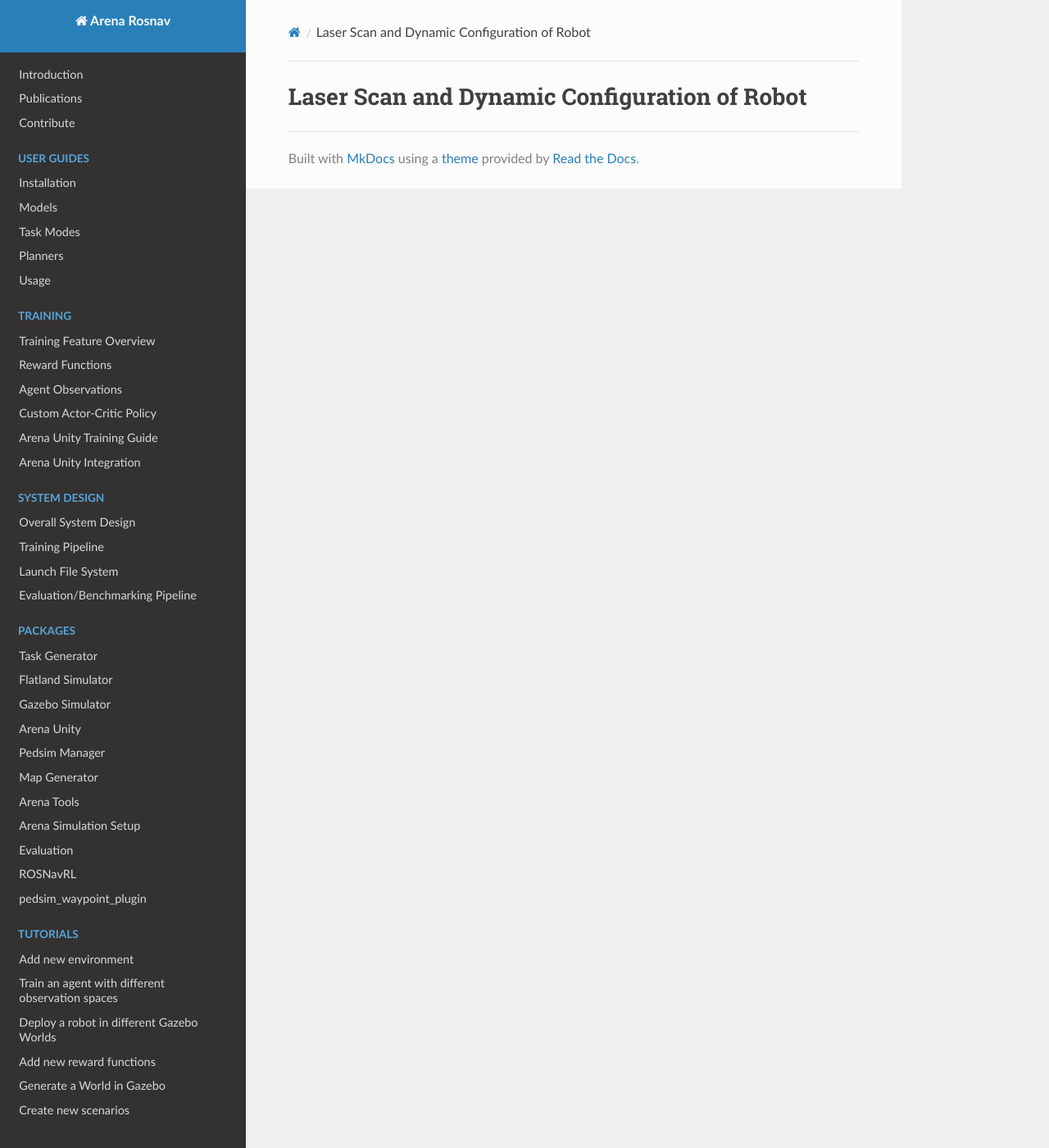
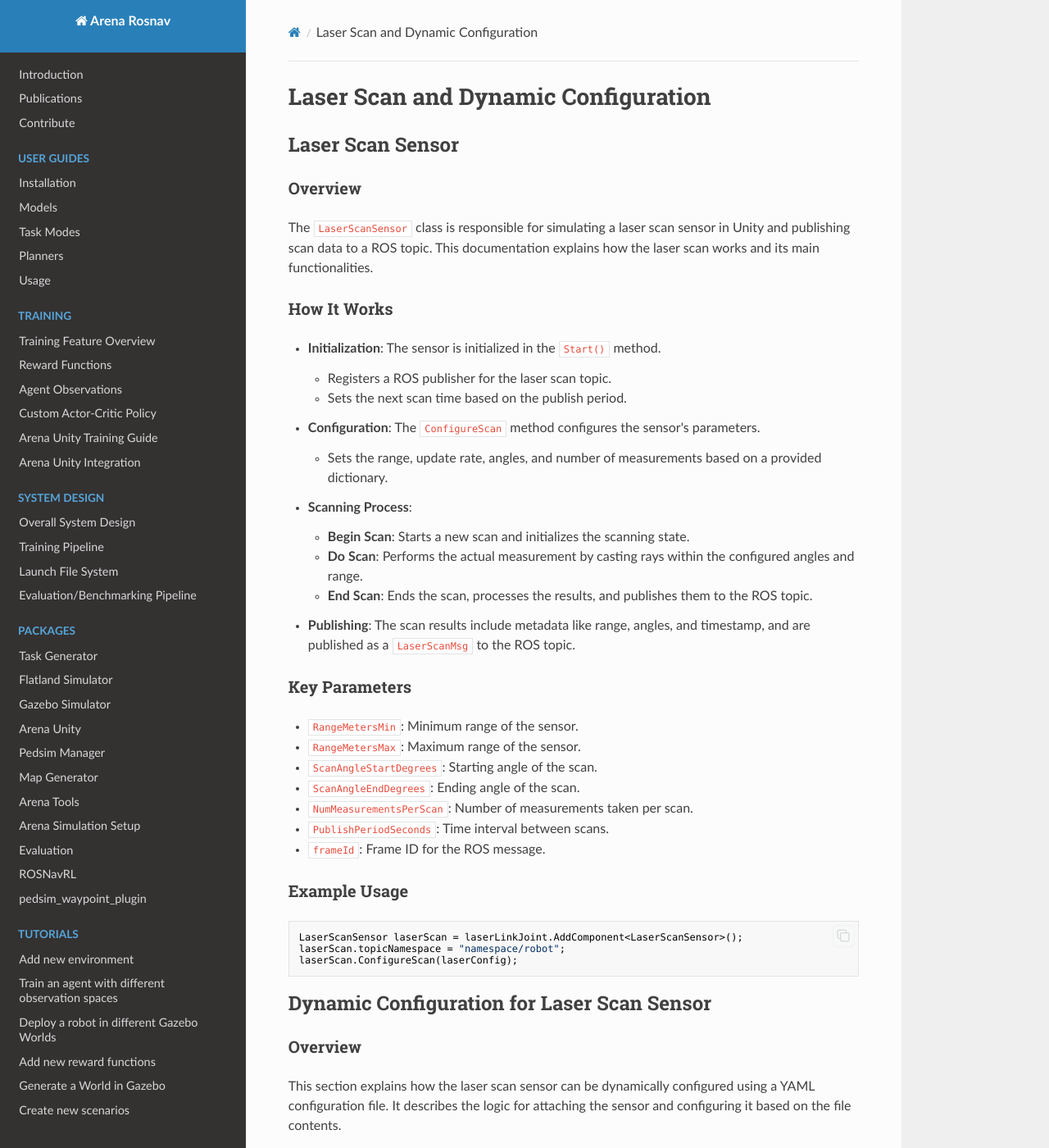
Before and after one commit to Arena-Rosnav/.github, an MkDocs documentation site: the page built from docs/packages/unity/dynamic_configuration.md, in a window 1280 px wide and 1400 px high. Shown: the whole window at 82% size. Built offline with MkDocs 1.6.1, drawn with Linux system fonts in a browser that asks for light colours; nearby versions of some CDN libraries; comment, search, counter and statistics services are not loaded; some of the changed text lies outside the part shown.

Commit message:
docs for unity laser scan and dynamic configuration

````diff
--- a/docs/packages/unity/dynamic_configuration.md
+++ b/docs/packages/unity/dynamic_configuration.md
@@ -1,2 +1,84 @@
 
-# Laser Scan and Dynamic Configuration of Robot
+# Laser Scan and Dynamic Configuration
+
+## Laser Scan Sensor
+
+### Overview
+The `LaserScanSensor` class is responsible for simulating a laser scan sensor in Unity and publishing scan data to a ROS topic. This documentation explains how the laser scan works and its main functionalities.
+
+### How It Works
+
+- **Initialization**: The sensor is initialized in the `Start()` method.
+    - Registers a ROS publisher for the laser scan topic.
+    - Sets the next scan time based on the publish period.
+- **Configuration**: The `ConfigureScan` method configures the sensor's parameters.
+    - Sets the range, update rate, angles, and number of measurements based on a provided dictionary.
+- **Scanning Process**:
+    - **Begin Scan**: Starts a new scan and initializes the scanning state.
+    - **Do Scan**: Performs the actual measurement by casting rays within the configured angles and range.
+    - **End Scan**: Ends the scan, processes the results, and publishes them to the ROS topic.
+- **Publishing**: The scan results include metadata like range, angles, and timestamp, and are published as a `LaserScanMsg` to the ROS topic.
+
+### Key Parameters
+
+- `RangeMetersMin`: Minimum range of the sensor.
+- `RangeMetersMax`: Maximum range of the sensor.
+- `ScanAngleStartDegrees`: Starting angle of the scan.
+- `ScanAngleEndDegrees`: Ending angle of the scan.
+- `NumMeasurementsPerScan`: Number of measurements taken per scan.
+- `PublishPeriodSeconds`: Time interval between scans.
+- `frameId`: Frame ID for the ROS message.
+
+### Example Usage
+
+```csharp
+LaserScanSensor laserScan = laserLinkJoint.AddComponent<LaserScanSensor>();
+laserScan.topicNamespace = "namespace/robot";
+laserScan.ConfigureScan(laserConfig);
+```
+
+## Dynamic Configuration for Laser Scan Sensor
+
+### Overview
+
+This section explains how the laser scan sensor can be dynamically configured using a YAML configuration file. It describes the logic for attaching the sensor and configuring it based on the file contents.
+
+### Configuration File Structure
+
+An example configuration file (`robot.model.yaml` for jackal) looks like this:
+
+```yaml
+plugins:
+  - type: Laser
+    name: static_laser
+    frame: front_laser
+    topic: scan
+    body: base_link
+    broadcast_tf: true
+    origin: [0.0, 0.0, 0.0]
+    range: 30.0
+    angle: { min: -2.35619, max: 2.35619, increment: 0.00654497222 }
+    noise_std_dev: 0.0
+    update_rate: 10
+```
+
+### Logic for Attaching and Configuring the Laser
+
+- **Spawning the Robot**: The `SpawnRobot` method handles the overall process.
+    - Loads the robot model and configurations.
+    - Sets up necessary components like the drive and odometry publishers.
+- **Loading Configurations**:
+    - `LoadRobotModelYaml` reads the robot model configuration from a YAML file (includes laser config).
+    - `LoadRobotUnityParamsYaml` reads Unity-specific parameters (includes RGBD sensor config and collision sensor config).
+- **Attaching the Laser Sensor**: The `HandleLaserScan` method handles the overall process.
+    - Finds the appropriate frame to attach the laser sensor (based on laser plugin config).
+    - Adds the `LaserScanSensor` component to the specified frame.
+- **Configuring the Sensor**:
+    - The `ConfigureScan` method sets the sensor parameters based on the configuration dictionary (from the laser plugin config).
+
+### Example Usage
+
+```csharp
+RobotConfig config = LoadRobotModelYaml("robot_name");
+HandleLaserScan(robot, config, "robot_namespace");
+```
````
